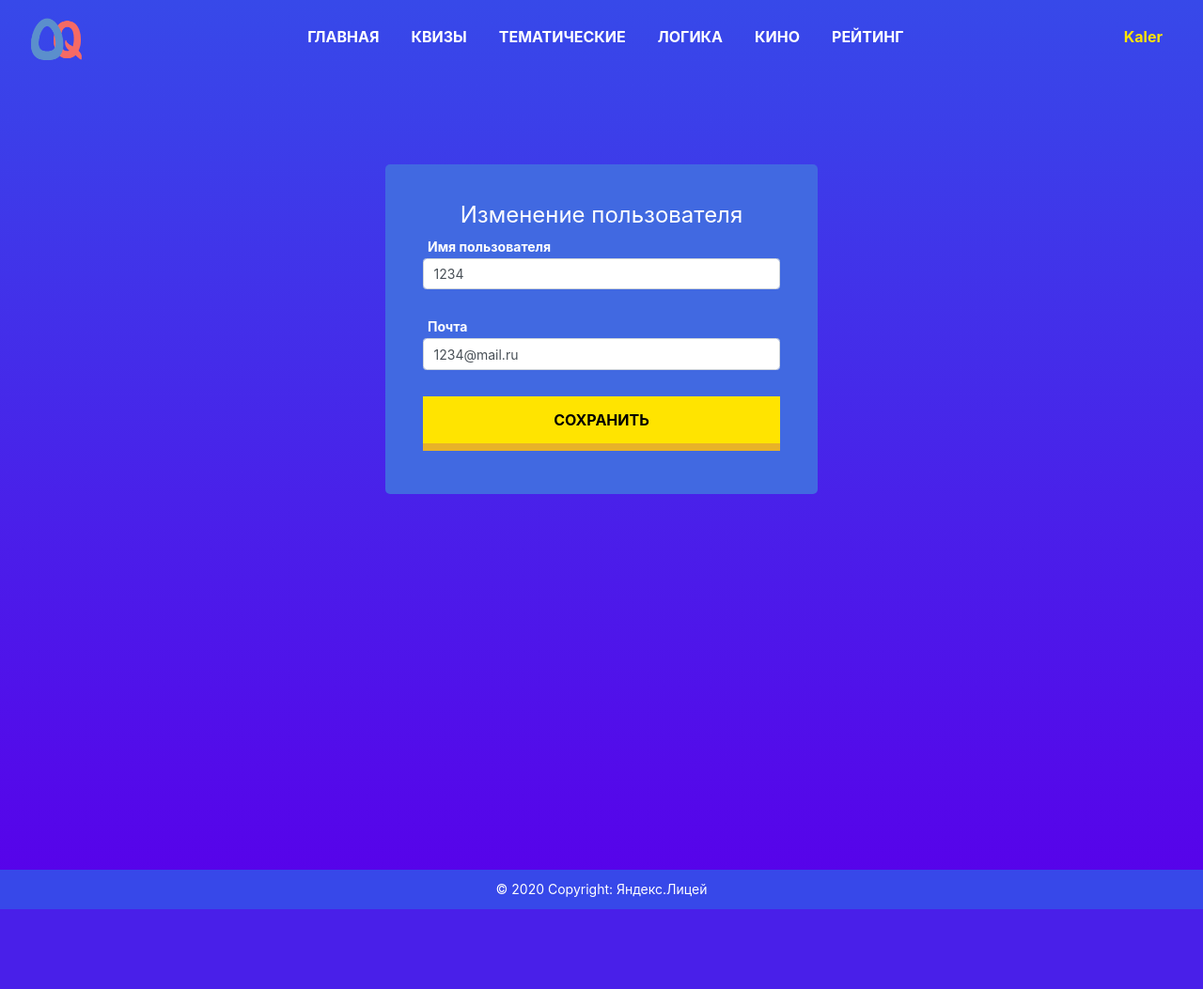
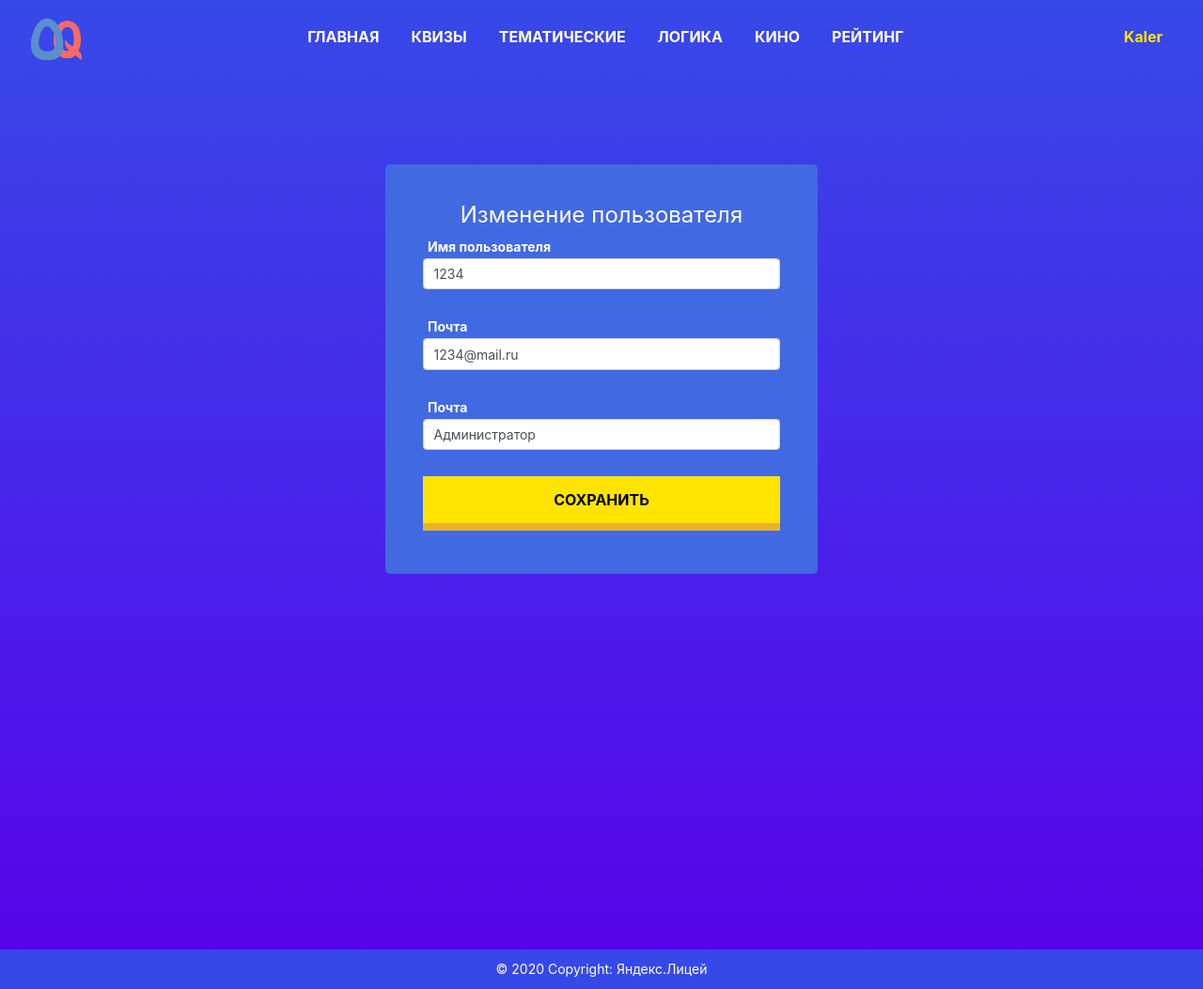
Before and after one commit to Kaler654/quiz-flask-project, a Flask app: page /user_edit/3 in a window 1280 px wide. Shown: the whole page at 94% size. Before the commit the page ends 968 px from the top, so only its background shows below. Run offline with Flask 2, Linux system fonts and the light colour scheme; a user stored in the database is signed in; data comes from the database, SQL or seed files in the repository; both versions use the stored data as it was after the commit; some libraries are stand-ins or nearby versions.

Commit message:
Added moderators

```diff
--- a/data/users.py
+++ b/data/users.py
@@ -13,6 +13,7 @@ class User(SqlAlchemyBase, UserMixin):
     name = sqlalchemy.Column(sqlalchemy.String, nullable=True)
     email = sqlalchemy.Column(sqlalchemy.String,
                               index=True, unique=True, nullable=True)
+    status = sqlalchemy.Column(sqlalchemy.String, nullable=True)
     hashed_password = sqlalchemy.Column(sqlalchemy.String, nullable=True)
     created_date = sqlalchemy.Column(sqlalchemy.DateTime,
                                      default=datetime.datetime.now)
--- a/forms/edit_user.py
+++ b/forms/edit_user.py
@@ -7,4 +7,5 @@ from wtforms.validators import DataRequired
 class EditUserForm(FlaskForm):
     name = StringField('Имя пользователя', validators=[DataRequired()])
     email = EmailField('Почта', validators=[DataRequired()])
+    status = StringField('Почта', validators=[DataRequired()])
     submit = SubmitField('Сохранить')
--- a/main.py
+++ b/main.py
@@ -64,6 +64,7 @@ def reqister():
         user = User(
             name=form.name.data,
             email=form.email.data,
+            status="Пользователь",
         )
         user.set_password(form.password.data)
         db_sess.add(user)
@@ -91,7 +92,6 @@ def add_user_info(correct_answers, quiz):
     db_sess = db_session.create_session()
     user_passed_quizzes = db_sess.query(Statistic).filter(Statistic.user == current_user.id,
                                                           Statistic.quiz == quiz.id).all()
-    print(user_passed_quizzes)
     if len(user_passed_quizzes) == 0:
         statistic = Statistic(
             user=current_user.id,
@@ -268,20 +268,21 @@ def rating():
 @app.route('/admin_panel')
 @login_required
 def admin():
-    if current_user.id == 1:
+    if current_user.id == 1 or current_user.status == "Администратор":
         return render_template("admin.html")
     abort(404)
 
 
 @app.route('/all_users')
 def all_users():
-    if current_user.id == 1:
+    if current_user.id == 1 or current_user.status == "Администратор":
         users_info = []
         db_sess = db_session.create_session()
         users = db_sess.query(User).all()
         for user in users:
             users_info.append(
-                (user.id, user.name, user.email, user.created_date.strftime("%d.%m.%Y")))
+                (
+                user.id, user.name, user.email, user.status, user.created_date.strftime("%d.%m.%Y")))
         return render_template("users.html", users=users_info, current_user=current_user)
     abort(404)
 
@@ -289,7 +290,7 @@ def all_users():
 @app.route('/user_delete/<int:id>', methods=['GET', 'POST'])
 @login_required
 def user_delete(id):
-    if current_user.id == 1:
+    if current_user.id == 1 or current_user.status == "Администратор":
         if id != 1:
             db_sess = db_session.create_session()
             user = db_sess.query(User).filter(User.id == id).first()
@@ -305,7 +306,7 @@ def user_delete(id):
 @app.route('/user_edit/<int:id>', methods=['GET', 'POST'])
 @login_required
 def user_edit(id):
-    if current_user.id == 1:
+    if current_user.id == 1 or current_user.status == "Администратор":
         if id != 1:
             form = EditUserForm()
             if request.method == "GET":
@@ -314,6 +315,7 @@ def user_edit(id):
                 if user:
                     form.name.data = user.name
                     form.email.data = user.email
+                    form.status.data = user.status
                 else:
                     abort(404)
             if form.validate_on_submit():
@@ -322,18 +324,19 @@ def user_edit(id):
                 if user:
                     user.name = form.name.data
                     user.email = form.email.data
+                    user.status = form.status.data
                     db_sess.commit()
                     return redirect('/all_users')
                 else:
                     abort(404)
-            return render_template('edit_user.html', form=form)
+            return render_template('edit_user.html', form=form, current_user=current_user)
     abort(404)
 
 
 @app.route('/moderation')
 @login_required
 def moderation():
-    if current_user.id == 1:
+    if current_user.id == 1 or current_user.status == "Администратор":
         questions_info = []
         db_sess = db_session.create_session()
         questions = db_sess.query(Question).filter(Question.moderation == 0)
@@ -347,7 +350,7 @@ def moderation():
 @app.route('/question_delete/<int:id>', methods=['GET', 'POST'])
 @login_required
 def question_delete(id):
-    if current_user.id == 1:
+    if current_user.id == 1 or current_user.status == "Администратор":
         db_sess = db_session.create_session()
         question = db_sess.query(Question).filter(Question.id == id).first()
         if question:
@@ -361,7 +364,7 @@ def question_delete(id):
 @app.route('/question_edit/<int:id>', methods=['GET', 'POST'])
 @login_required
 def question_edit(id):
-    if current_user.id == 1:
+    if current_user.id == 1 or current_user.status == "Администратор":
         form = CreateQuestion()
         if request.method == "GET":
             db_sess = db_session.create_session()
@@ -395,7 +398,7 @@ def question_edit(id):
 @app.route('/question_approve/<int:id>', methods=['GET', 'POST'])
 @login_required
 def question_approve(id):
-    if current_user.id == 1:
+    if current_user.id == 1 or current_user.status == "Администратор":
         db_sess = db_session.create_session()
         question = db_sess.query(Question).filter(Question.id == id).first()
         if question:
@@ -407,7 +410,7 @@ def question_approve(id):
 
 @app.route('/all_quizzes')
 def all_quizzes():
-    if current_user.id == 1:
+    if current_user.id == 1 or current_user.status == "Администратор":
         quizzes_info = []
         db_sess = db_session.create_session()
         quizzes = db_sess.query(Quiz).all()
@@ -422,7 +425,7 @@ def all_quizzes():
 @app.route('/quiz_delete/<int:id>', methods=['GET', 'POST'])
 @login_required
 def quiz_delete(id):
-    if current_user.id == 1:
+    if current_user.id == 1 or current_user.status == "Администратор":
         db_sess = db_session.create_session()
         quiz = db_sess.query(Quiz).filter(Quiz.id == id).first()
         if quiz:
@@ -435,7 +438,7 @@ def quiz_delete(id):
 @app.route('/quiz_edit/<int:id>', methods=['GET', 'POST'])
 @login_required
 def quiz_edit(id):
-    if current_user.id == 1:
+    if current_user.id == 1 or current_user.status == "Администратор":
         form = QuizForm()
         if request.method == "GET":
             db_sess = db_session.create_session()
@@ -467,7 +470,7 @@ def quiz_edit(id):
 
 @app.route('/all_questions')
 def all_questions():
-    if current_user.id == 1:
+    if current_user.id == 1 or current_user.status == "Администратор":
         questions_info = []
         db_sess = db_session.create_session()
         questions = db_sess.query(Question).all()
@@ -569,8 +572,9 @@ def logout():
 
 def main():
     db_session.global_init("db/data.db")
-    port = int(os.environ.get("PORT", 5000))
-    app.run(host='0.0.0.0', port=port)
+    # port = int(os.environ.get("PORT", 5000))
+    # app.run(host='0.0.0.0', port=port)
+    app.run()
 
 
 if __name__ == '__main__':
--- a/templates/edit_user.html
+++ b/templates/edit_user.html
@@ -28,6 +28,15 @@
                         </p>
                     {% endfor %}
                 </p>
+                <p>
+                    {{ form.status.label }}<br>
+                    {{ form.status(class="form-control") }}<br>
+                    {% for error in form.status.errors %}
+                        <p class="alert alert-danger" role="alert">
+                            {{ error }}
+                        </p>
+                    {% endfor %}
+                </p>
                 <p>{{ form.submit(type="submit", class="yellow__btn") }}</p>
                 {{message}}
             </form>
--- a/templates/profile.html
+++ b/templates/profile.html
@@ -7,7 +7,7 @@
 		<div class="profile_block__user__name">Имя: {{ user.name }}</div>
 		<div class="profile_block__email">Почта: {{ user.email }}</div>
 		<div class="profile_block__btns">
-			{% if user.id == 1 %}
+			{% if user.id == 1 or user.status == "Администратор"%}
 				<div class="profile_block__btn__pass yellow__btn2">
 					<a href="/admin_panel">Панель администратора</a>
 				</div>
--- a/templates/users.html
+++ b/templates/users.html
@@ -13,6 +13,7 @@
 				      <th>№</th>
 				      <th>Имя</th>
 				      <th>Почта</th>
+				      <th>Статус</th>
 				      <th>Дата создания аккаунта</th>
 				      <th>Удалить</th>
 				      <th>Изменить</th>
@@ -25,7 +26,8 @@
 				      		<td>{{ user[1] }}</td>
 				      		<td>{{ user[2] }}</td>
 				      		<td>{{ user[3] }}</td>
-				      		{% if user[0] != 1 %}
+				      		<td>{{ user[4] }}</td>
+				      		{% if user[0] != 1 and user[3] != "Администратор" or current_user.id == 1 and user[0] != 1 %}
 					      		<td>
 					      			<div class="users__btn yellow__btn2">
 										<a href="/user_delete/{{ user[0] }}">🗑</a>
```
Also changed, not shown: db/data.db.
